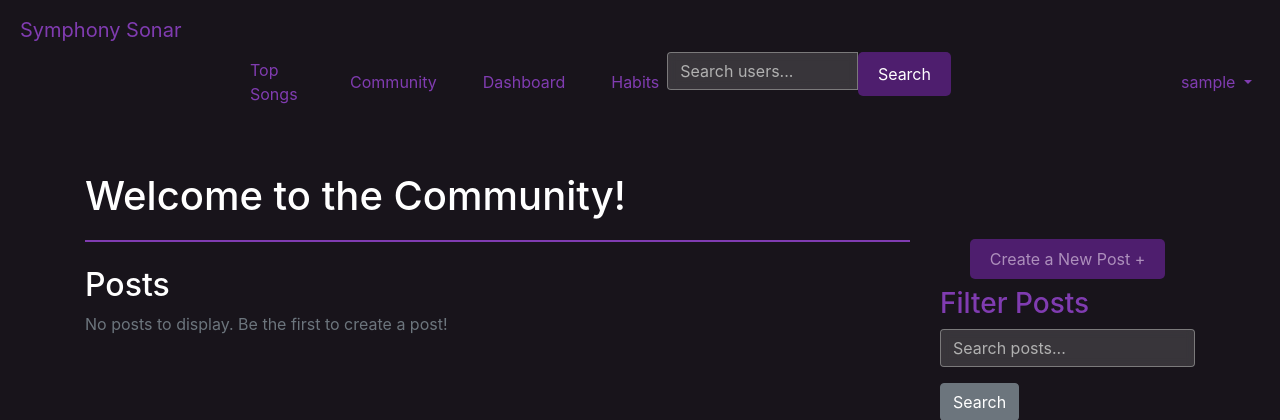
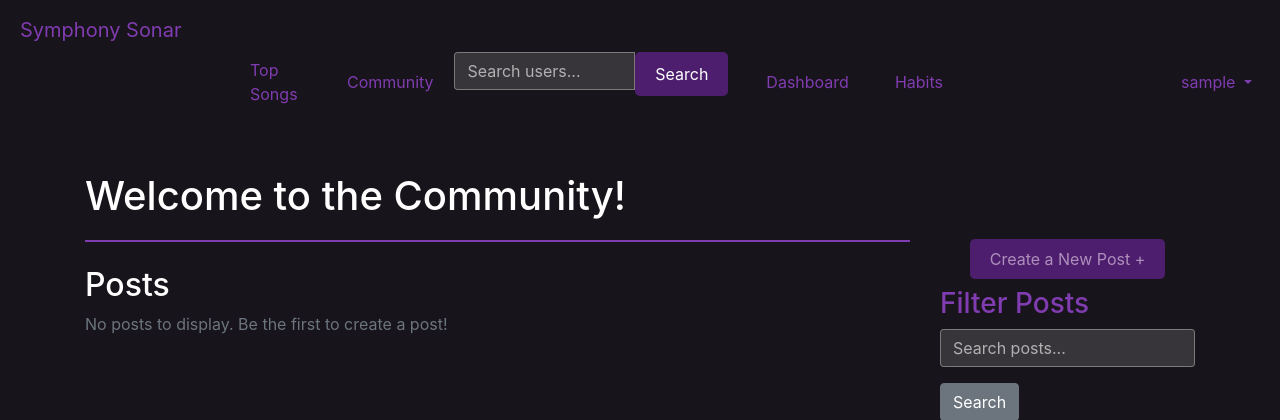
Before and after one commit to dylxningz/3155-FinalProject-Group, a Flask app: page /community in a window 1280 px wide. Shown: the top 420 px of the page. Run offline with Flask 3, Linux system fonts and the light colour scheme; the visitor is signed in with stand-in values (Sample User, id 1); data that the repository does not hold is empty; some libraries are stand-ins or nearby versions.

Commit message:
nav bar menu uptop re sized and set

```diff
--- a/app/static/css/styles.css
+++ b/app/static/css/styles.css
@@ -386,6 +386,9 @@ color: var(--color-main);
     margin-left: 20px; /* Adjust the margin as needed */
 }
 
+.searchbar-nav{
+    padding-left: 1vw;
+}
 
 
 /*form styling*/
--- a/app/templates/layout.html
+++ b/app/templates/layout.html
@@ -53,13 +53,7 @@
             </li>
 
             {% if current_user.is_authenticated %}
-            <li class="nav-item">
-                <a class="nav-link" href="{{ url_for('profile.dashboard') }}">Dashboard</a>
-            </li>
-            <li class="nav-item">
-                <a class="nav-link" href="{{ url_for('profile.habits') }}">Habits</a>
-            </li>
-            <div class="mb-3 d-flex">
+                        <div class="mb-3 d-flex searchbar-nav">
                 <form method="GET" action="{{ url_for('profile.search', username=search_result) }}" class="d-flex">
                     <div class="input-group">
                         <input type="text" name="search_query" class="form-control" placeholder="Search users..." value="{{ request.args.get('search', '') }}">
@@ -67,6 +61,13 @@
                     </div>
                 </form>
             </div>
+            <li class="nav-item">
+                <a class="nav-link" href="{{ url_for('profile.dashboard') }}">Dashboard</a>
+            </li>
+            <li class="nav-item">
+                <a class="nav-link" href="{{ url_for('profile.habits') }}">Habits</a>
+            </li>
+
             {% endif %}
         </ul>
         <ul class="navbar-nav ml-auto">
```
